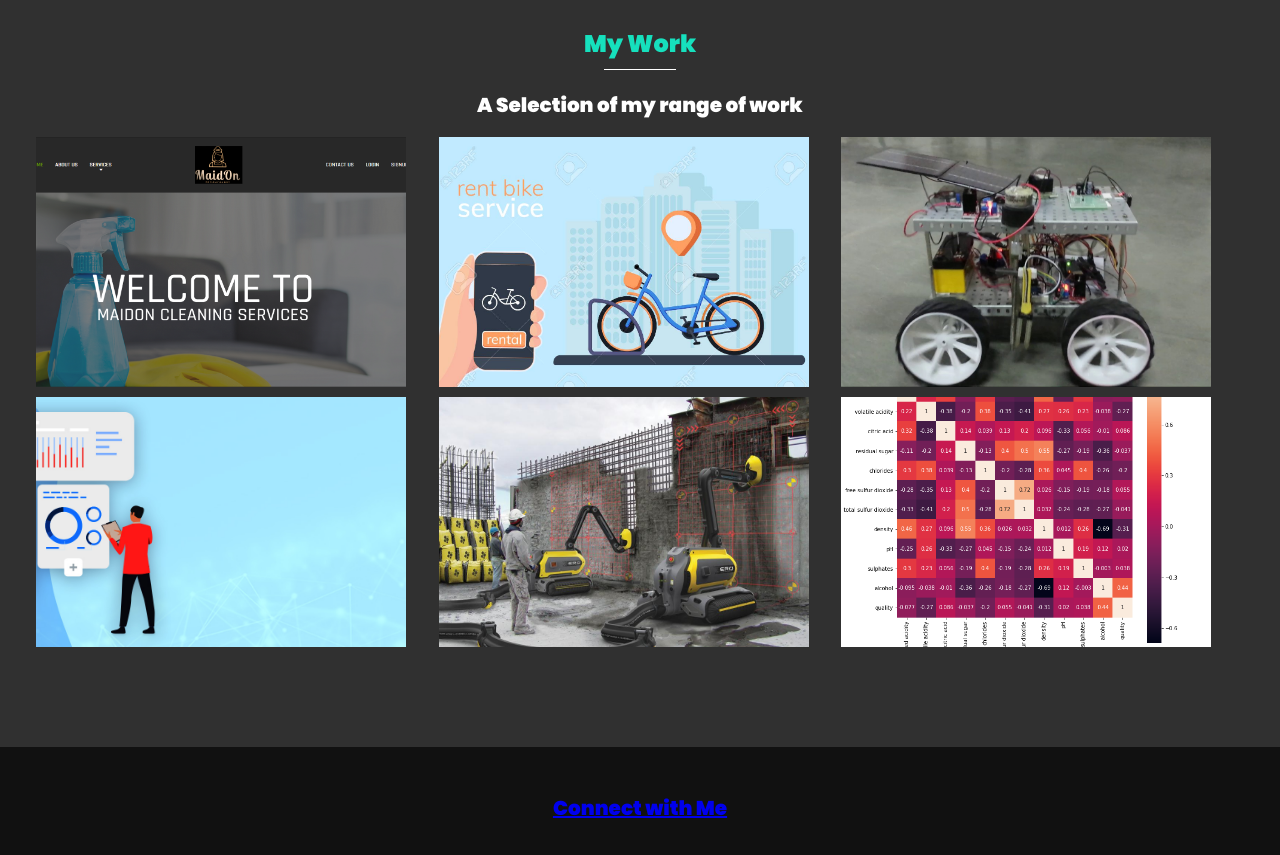
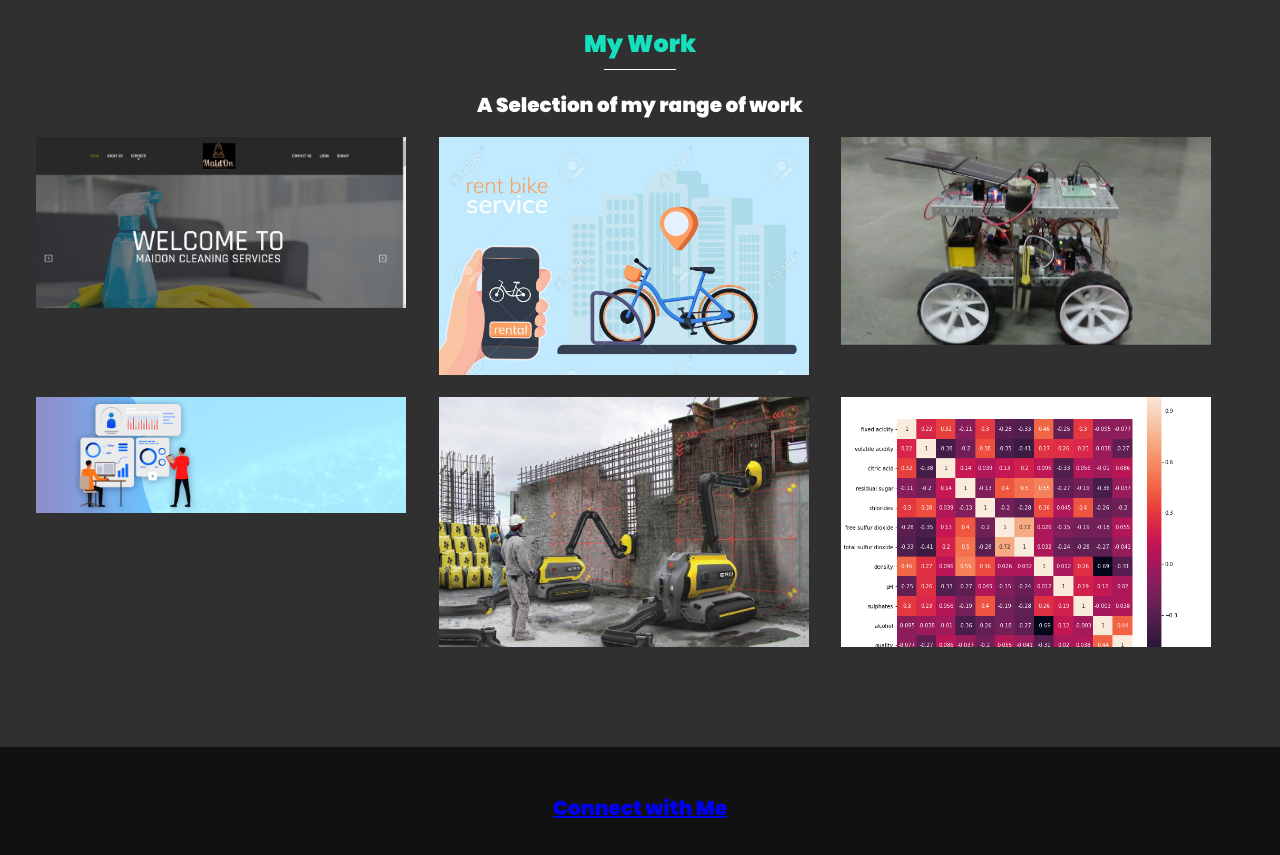
Before and after one commit to sahilmutha1999/My_portfolio, a plain HTML site: page index.html in a window 1280 px wide. Shown: the part 1560-2415 px from the top of the page. Drawn offline with nearby package versions, Linux system fonts and the light colour scheme.

Commit message:
Update index.html

```diff
--- a/index.html
+++ b/index.html
@@ -83,7 +83,7 @@
 		initiative.</p>
 		<p>I am currently being interned as a Software Developer in AI-Adventure firm based at Pune(FC-Road).During the Covid pandemic. I have also successfuly completed an online internship under Verzeo company.</p>
 	</div>
-		<img src="images/sahil1.jpg" alt="" class="about-me__img">
+		<img src="images/sahil1.jpg" alt="" class="about-me__img" style="max-width:100%;height:auto;">
 </section>
 
 
@@ -95,37 +95,37 @@
 
 	<div class="portfolio">
 		<!-- <a href="#" id="MO" class="portfolio__item">
-			<img src="images/maidon2.png" class="portfolio__img">
+			<img src="images/maidon2.png" class="portfolio__img" style="max-width:100%;height:auto;">
 			<label style="z-index: 100; position:absolute; display:none" id="MO1" >MaidOn</label>
 		</a> -->
 		<div class="thumbnail" >
 			<div>MaidOn <br>(Web Application)</div>
-			<img src="images/maidon2.png">
+			<img src="images/maidon2.png" style="max-width:100%;height:auto;">
 		</div>
 
 		<div class="thumbnail">
 			<div>Public Bicycle Sharing System</div>
-			<img src="images/PBS.jpg">
+			<img src="images/PBS.jpg" style="max-width:100%;height:auto;">
 		</div>
 
 		<div class="thumbnail" >
 			<div>Agri-bot</div>
-			<img src="images/agribot.jpg">
+			<img src="images/agribot.jpg" style="max-width:100%;height:auto;">
 		</div>
 
 		<div class="thumbnail">
 			<div>Project Management System</div>
-			<img src="images/proj_mana_sys.jpg">
+			<img src="images/proj_mana_sys.jpg" style="max-width:100%;height:auto;">
 		</div>
 
 		<div class="thumbnail">
 			<div>Construction Robot</div>
-			<img src="images/construction_bot.jpg">
+			<img src="images/construction_bot.jpg" style="max-width:100%;height:auto;">
 		</div>
 
 		<div class="thumbnail">
 			<div>Wine quality Prediction</div>
-			<img src="images/wine_quality.png">
+			<img src="images/wine_quality.png" style="max-width:100%;height:auto;">
 		</div>
 	</div>
 </section>
```
